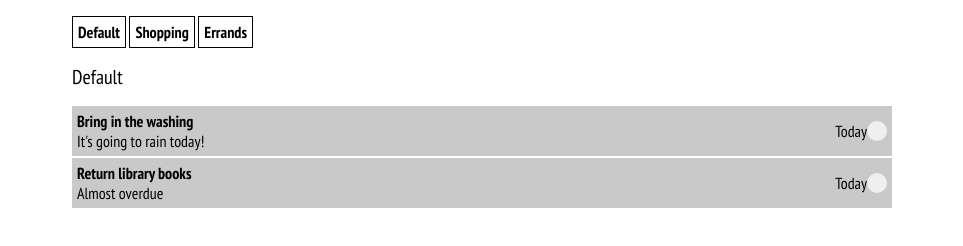
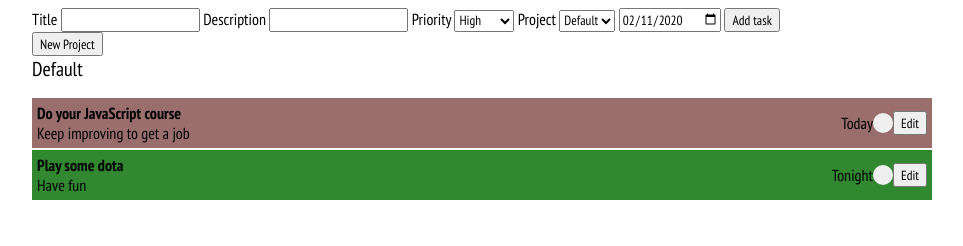
Before and after one commit to Basskip/to-do-list-app, a website built with webpack: page dist/index.html in a window 1280 px wide. Shown: the whole page, without its empty margins (158-1121 px from the left). Built offline with nearby package versions, Linux system fonts and the light colour scheme.

Commit message:
Preliminary solution no editing

```diff
--- a/package.json
+++ b/package.json
@@ -12,5 +12,8 @@
   "devDependencies": {
     "webpack": "^4.41.5",
     "webpack-cli": "^3.3.10"
+  },
+  "dependencies": {
+    "date-fns": "^2.9.0"
   }
 }
--- /dev/null
+++ b/src/display-controller.js
@@ -0,0 +1,171 @@
+
+export default function displayController(element) {
+    const displayArea = document.getElementById(element);
+    let handleCompleteTask, handleEditTask, handleDeleteTask, handleAddTask;
+    let handleAddProject, handleDeleteProject;
+
+    let _title = document.getElementById('task-title');
+    let _description = document.getElementById('task-description');
+    let _priority = document.getElementById('task-priority');
+    let _project = document.getElementById('task-project');
+    let _date = document.getElementById('task-due');
+    let _taskButton = document.getElementById('task-button');
+
+    _date.valueAsDate = new Date();
+
+    let _projectButton = document.getElementById('project-button');
+    _projectButton.addEventListener('click', () => {
+        let title = window.prompt("New project name", "");
+        if (title != "") {
+            handleAddProject(title);
+        }
+    });
+
+    _taskButton.addEventListener('click', () => {
+        if (_title.value) {
+            handleAddTask(_title.value, _description.value, _date.value, _priority.value, _project.value);
+        }
+    });
+
+    function renderTaskForm() {
+
+    }
+
+    function renderProjects(projects) {
+        _populateProjectDropdown(projects);
+        while (displayArea.lastChild) {
+            displayArea.removeChild(displayArea.lastChild);
+        }
+        let id = 0;
+        projects.forEach((project) => {
+            let figure = document.createElement("figure");
+            let figc = document.createElement("figcaption");
+            figc.textContent = project.title;
+            figure.appendChild(figc);
+
+            if (id != 0) {
+                figure.appendChild(_createDeleteButton());
+            }
+            figure.appendChild(_renderTasks(project.tasks));
+            figure.dataset.project = id++;
+            displayArea.appendChild(figure);
+        });
+    }
+
+    function _populateProjectDropdown(projects) {
+        while (_project.lastChild) {
+            _project.removeChild(_project.lastChild);
+        }
+        let id = 0;
+
+        projects.forEach((project) => {
+            let option = document.createElement("option");
+            option.value = id++;
+            option.textContent = project.title;
+            _project.appendChild(option);
+        })
+    }
+
+    function _createDeleteButton() {
+        let deleteButton = document.createElement("button");
+        deleteButton.type = "button";
+        deleteButton.textContent = 'x';
+        deleteButton.classList.add('delete-button');
+        deleteButton.addEventListener('click', event => {
+            handleDeleteProject(parseInt(event.target.parentElement.dataset.project));
+        });
+        return deleteButton;
+    }
+
+    function _renderTasks(tasks) {
+        let list = document.createElement("ul");
+        list.classList.add("tasks-list");
+        tasks.forEach((task) => {
+            let li = document.createElement("li");
+            li.appendChild(_renderTask(task));
+            list.appendChild(li);
+        });
+        return list;
+    }
+
+    function _createElement(element, classname, text) {
+        let ele = document.createElement(element);
+        ele.classList.add(classname);
+        ele.textContent = text;
+
+        return ele;
+    }
+
+    function _renderTask(task) {
+        let taskDiv = document.createElement("div");
+        taskDiv.classList.add("task");
+
+        let text = document.createElement("div");
+        text.classList.add("text");
+        taskDiv.appendChild(text);
+
+        text.appendChild(_createElement("div", "title", task.title));
+
+        text.appendChild(_createElement("div", "description", task.description));
+
+        taskDiv.appendChild(_createElement("div", "date", task.dueDate));
+
+        taskDiv.classList.add(`priority-${task.priority}`);
+
+        let button = document.createElement("button");
+        button.type = "button";
+        button.classList.add("complete");
+
+        function handleEvent(task) {
+            return function(e) {
+                handleCompleteTask(task);
+            };
+        }
+        button.addEventListener('click', handleEvent(task));
+
+        taskDiv.appendChild(button);
+
+        let editButton = document.createElement("button");
+        editButton.type = "button";
+        editButton.textContent = "Edit";
+        editButton.classList.add("button-edit");
+
+        taskDiv.appendChild(editButton);
+
+        return taskDiv;
+    }
+
+    function bindCompleteTask(handler) {
+        handleCompleteTask = handler;
+    }
+
+    function bindAddTask(handler) {
+        handleAddTask = handler;
+    }
+
+    function bindEditTask(handler) {
+        handleEditTask = handler;
+    }
+
+    function bindDeleteTask(handler) {
+        handleDeleteTask = handler;
+    }
+
+    function bindAddProject(handler) {
+        handleAddProject = handler;
+    }
+
+    function bindDeleteProject(handler) {
+        handleDeleteProject = handler;
+    }
+
+    return {
+        renderProjects,
+        bindCompleteTask,
+        bindAddTask,
+        bindEditTask,
+        bindDeleteTask,
+        bindAddProject,
+        bindDeleteProject,
+    }
+};
--- a/src/index.js
+++ b/src/index.js
@@ -0,0 +1,123 @@
+import displayController from "./display-controller";
+import format from 'date-fns';
+
+const task = (title, description, dueDate, priority) => {
+
+    return {
+        title,
+        description,
+        dueDate,
+        priority,
+    }
+};
+
+const project = (title) => {
+    let tasks = [];
+
+    function addTask(title, description, dueDate, priority) {
+        tasks.push(task(title, description, dueDate, priority));
+    }
+
+    function removeTask(task) {
+        const index = tasks.indexOf(task);
+        if (index > -1) {
+            tasks.splice(index, 1);
+        }
+    }
+
+    return {
+        title,
+        tasks,
+        addTask,
+        removeTask,
+    }
+};
+
+const projectManager = () => {
+    let projects = [];
+
+    function addProject(name) {
+        projects.push(project(name));
+        this.onChange();
+    }
+
+    function deleteProject(id) {
+        projects.splice(id, 1);
+        this.onChange();
+    }
+
+    function getProject(id) {
+        return projects[id];
+    }
+
+    function bindChangeCallback(callback) {
+        this.onChange = callback;
+    }
+
+    function deleteTask(task) {
+        projects.forEach((project) => {
+            project.removeTask(task);
+        });
+        this.onChange();
+    }
+
+    function addTaskToProject(title, description, date, priority, projectID) {
+        getProject(projectID).addTask(title, description, date, priority);
+        this.onChange();
+    }
+
+
+    return {
+        projects,
+        addProject,
+        getProject,
+        bindChangeCallback,
+        deleteTask,
+        addTaskToProject,
+        deleteProject,
+    }
+};
+
+const controller = (model, view) => {
+
+    function onModelChange() {
+        view.renderProjects(model.projects);
+    }
+
+    function handleDeleteTask(task) {
+        model.deleteTask(task);
+    }
+
+    function handleAddTask(title, description, priority, date, projectID) {
+        model.addTaskToProject(title, description, priority, date, projectID);
+    }
+
+    function handleEditTask() {
+
+    }
+
+    function handleAddProject(name) {
+        model.addProject(name);
+    }
+
+    function handleDeleteProject(id) {
+        model.deleteProject(id);
+    }
+
+    model.bindChangeCallback(onModelChange);
+    view.bindCompleteTask(handleDeleteTask);
+    view.bindAddTask(handleAddTask);
+    view.bindEditTask(handleEditTask);
+    view.bindDeleteTask(handleDeleteTask);
+    view.bindAddProject(handleAddProject);
+    view.bindDeleteProject(handleDeleteProject);
+
+    model.addProject("Default");
+
+    model.addTaskToProject("Do your JavaScript course", "Keep improving to get a job", "Today", "high", 0);
+    model.addTaskToProject("Play some dota", "Have fun", "Tonight", "low", 0);
+    view.renderProjects(model.projects);
+};
+
+let foo = controller(projectManager(), displayController('task-area'));
+console.log(foo);
--- /dev/null
+++ b/webpack.config.js
@@ -0,0 +1,10 @@
+const path = require('path');
+
+module.exports = {
+  mode: 'development',
+  entry: './src/index.js',
+  output: {
+    filename: 'main.js',
+    path: path.resolve(__dirname, 'dist'),
+  },
+};
```
Also changed, not shown: dist/index.html, dist/main.js (added), dist/style.css, 1 other file.
